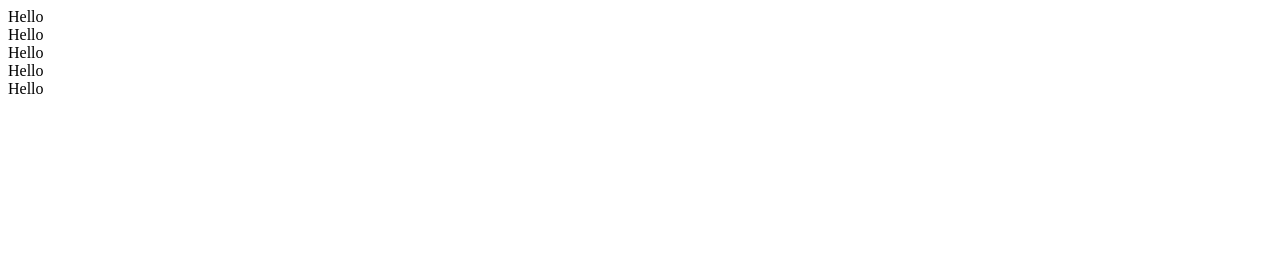
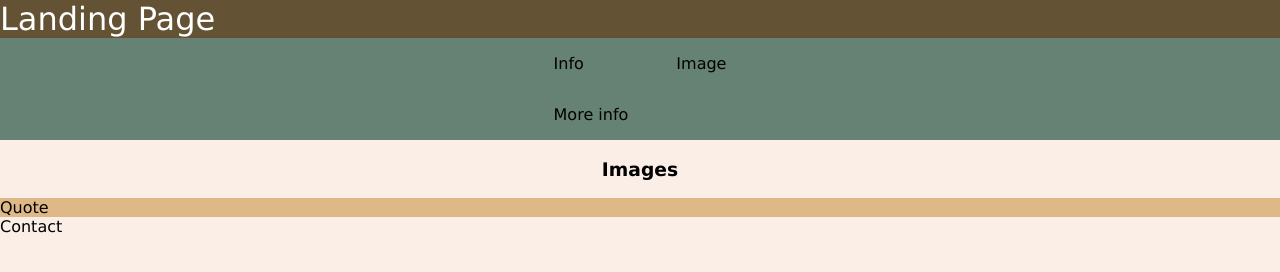
Before and after one commit to PhilT847/lab-landing-page, a plain HTML site: page index.html in a window 1280 px wide. Drawn offline with Linux system fonts and the light colour scheme.

Commit message:
Added flexboxes to style.css sections
Integrated flexboxes into sections of index.html. Also set page colors,

```diff
--- a/css/style.css
+++ b/css/style.css
@@ -1,16 +1,36 @@
 /* style.css */
 
 body {
-    display:flex;
+    margin: 0; /* Remove default margin/padding */
+    padding: 0;
+    display:flex; /* Align sections vertically */
     flex-direction: column;
+    background-color: #FAEEE6;
+    font-family: Verdana, Geneva, Tahoma, sans-serif;
+}
+
+a {
+    text-decoration: none;
+    color: white;
 }
 
 .header {
+    font-size: 32px;
+    color: white;
+    background-color: #635233;
+    display: flex;
+    justify-content: space-between;
+}
 
+.header-links {
+    display: flex;
 }
 
 .title-section {
-
+    background-color: #658274;
+    display: flex;
+    justify-content: center;
+    gap: 48px;
 }
 
 .title-info {
@@ -19,14 +39,31 @@ body {
 }
 
 .img-section {
+    text-align: center;
+    display: flex;
+    flex-direction: column;
+}
 
+.img-container {
+    display: flex;
+    flex-wrap: wrap;
+}
+
+.lab-image {
+    width: 200px;
+    height: 200px;
+}
+
+.img-with-text {
+    display: flex;
+    flex-direction: column;
 }
 
 .quote-section {
-
+    background-color: burlywood;
 }
 
-.contect-section {
+.contact-section {
 
 }
 
--- a/index.html
+++ b/index.html
@@ -12,19 +12,32 @@
 
     <body>
         <div class="header">
-            Hello
-            <div class="title-section">
-                Hello
+            Landing Page
+        </div>
+
+        <div class="title-section">
+            <div class="title-info">
+                <p>Info</p>
+                <p>More info</p>
+            </div>
+            <p>Image</p>
+        </div>
+
+        <div class="img-section">
+            <h3>Images</h3>
+            <div class="img-container">
+                <div class="img-with-text">
+
+                </div>
             </div>
         </div>
-        <div class="img-section">
-            Hello
+
+        <div class="quote-section">
+            Quote
         </div>
-        <div class="quote-section">
-            Hello
-        </div>
-        <div class="contect-section">
-            Hello
+
+        <div class="contact-section">
+            Contact
         </div>
     </body>
 
```
